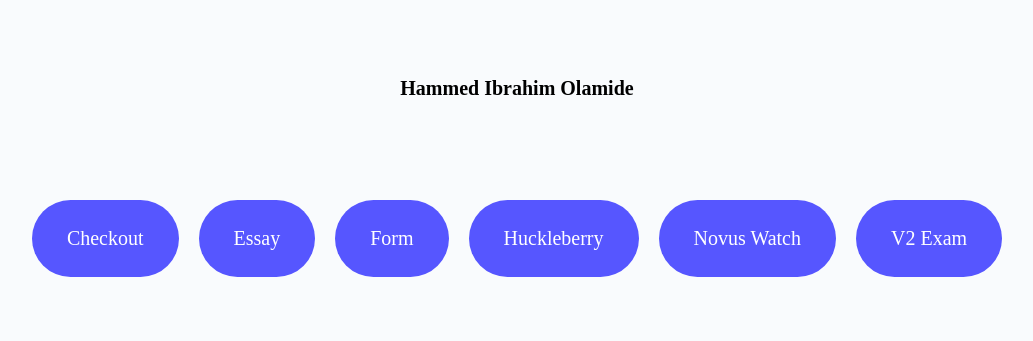
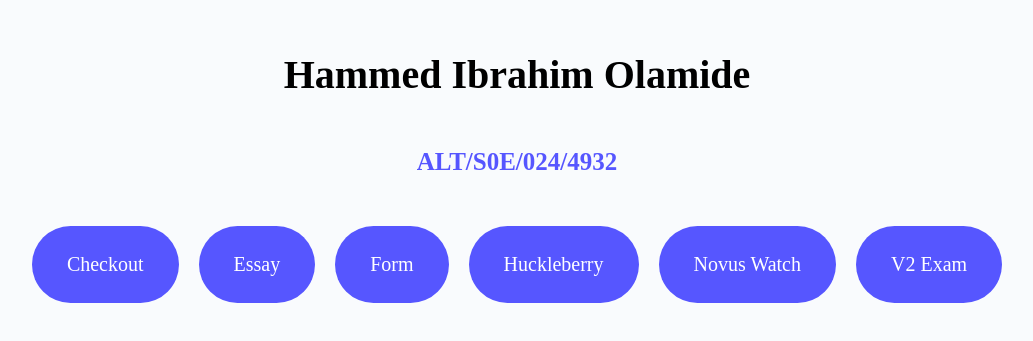
Before and after one commit to Horlamidey655/Altschool, a plain HTML site: page index.html in a window 1280 px wide. Shown: the part 223-564 px from the top of the page, without its empty margins (123-1156 px from the left). Drawn offline with Linux system fonts and the light colour scheme.

Commit message:
last commit

```diff
--- a/index.html
+++ b/index.html
@@ -8,7 +8,7 @@
   </head>
   <body>
     <h1>Hammed Ibrahim Olamide</h1>
-    <h2></h2>
+    <h2>ALT/S0E/024/4932</h2>
 
     <main class="main">
       <a href="./checkout/index.html" class="btn">checkout</a>
--- a/style.css
+++ b/style.css
@@ -17,6 +17,15 @@ body {
   gap: 5rem;
   background: rgba(249, 251, 253, 1);
   justify-items: center;
+}
+
+h1 {
+  font-size: 4rem;
+}
+
+h2 {
+  font-size: 2.5rem;
+  color: rgb(86, 86, 255);
 }
 .main {
   display: flex;
```
